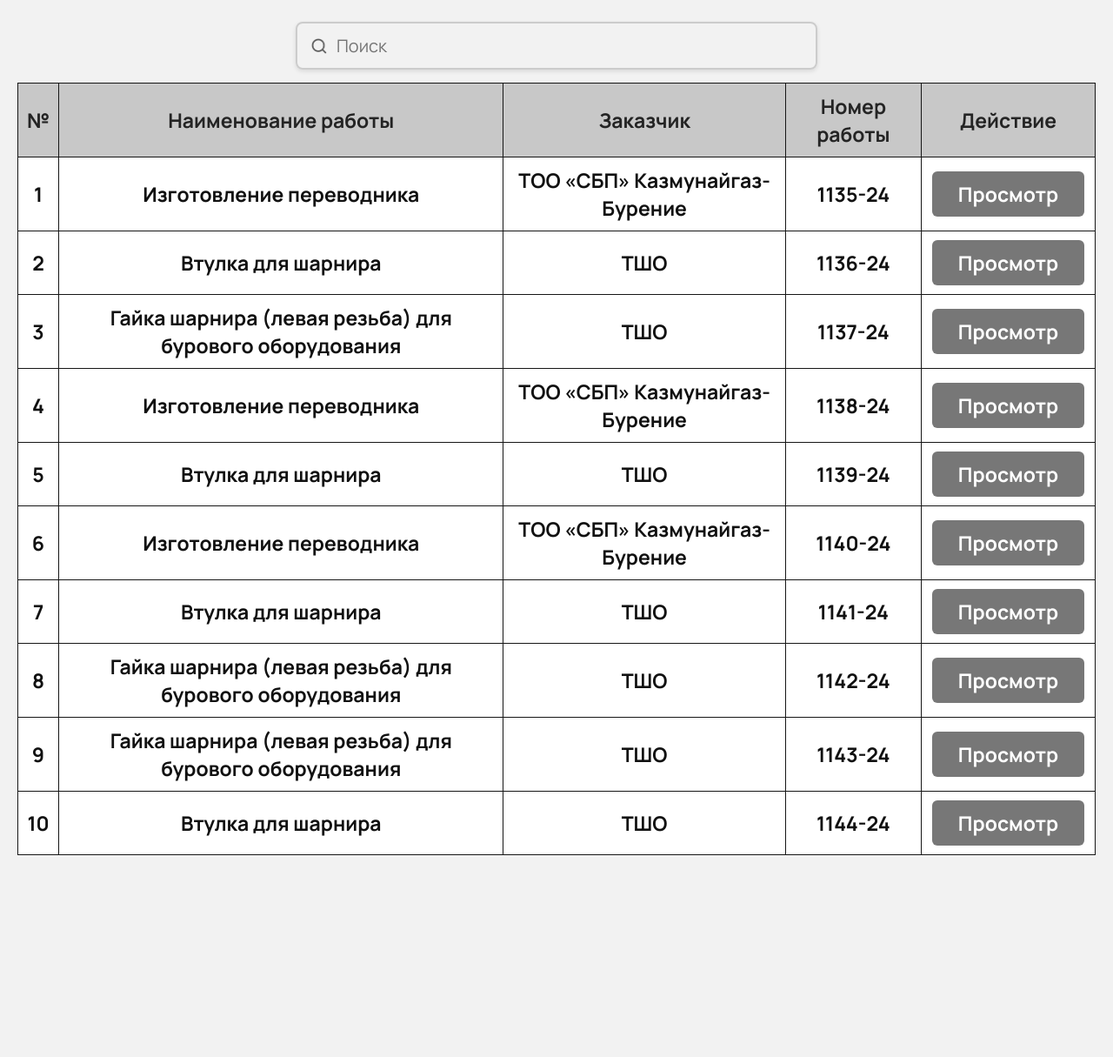
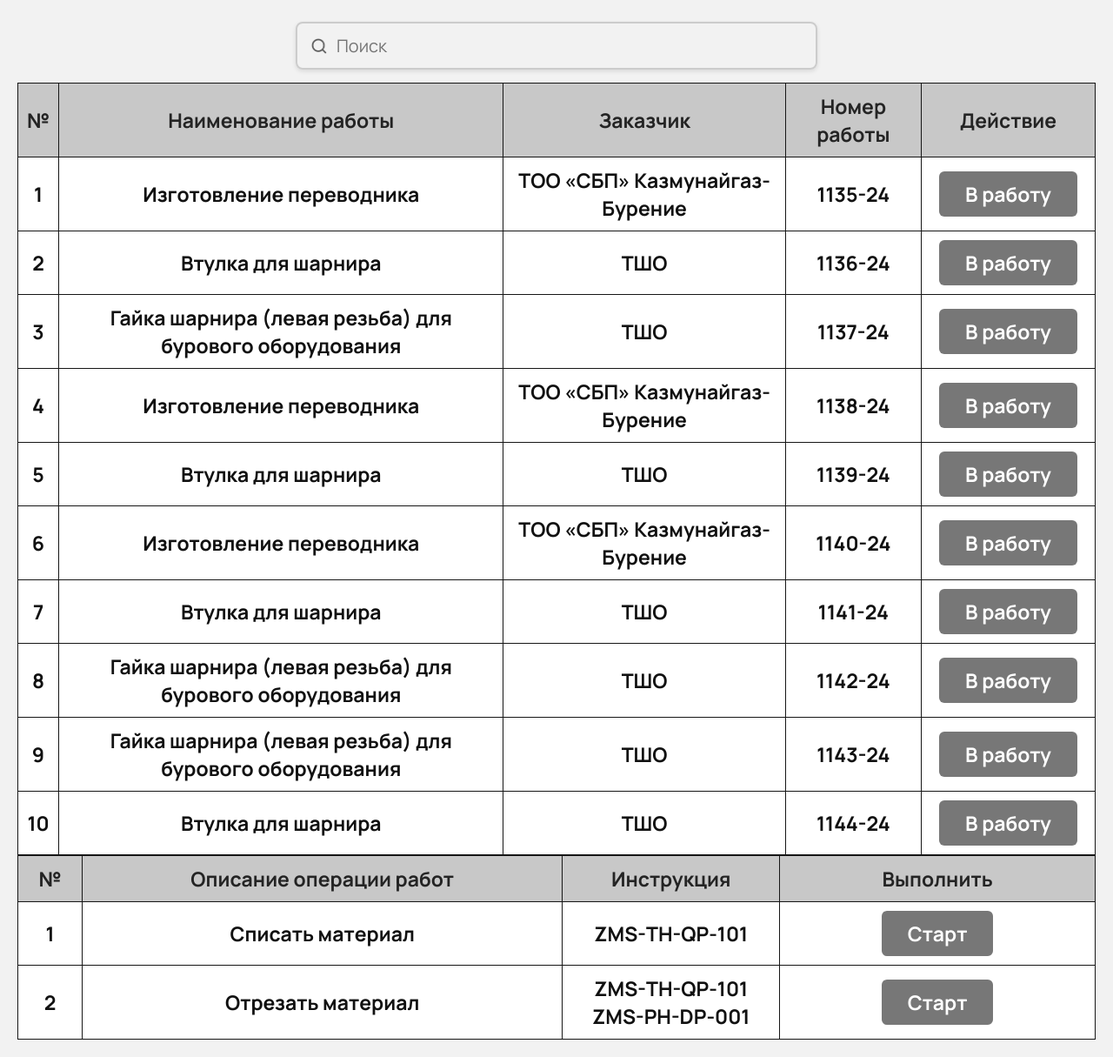
Before and after one commit to Altyn-moon/ZMS-project, a FastAPI app: page /dashboard in a window 1280 px wide. Shown: the part 60-1275 px from the top of the page at 87% size. Run offline with FastAPI, Linux system fonts and the light colour scheme.

Commit message:
продолжение 4

```diff
--- a/app/templates/dashboard.html
+++ b/app/templates/dashboard.html
@@ -271,6 +271,16 @@ th, td {
     width: 20px;  /* добавим для консистентности */
 }
 
+        html, body {
+    margin: 0;
+    padding: 0;
+    font-family: 'Manrope', sans-serif;
+    height: 100%;
+    width: 100%;
+    overflow-x: hidden;
+    background: #f2f2f2;
+}
+
 @media (max-width: 768px) {
     .logout-button {
         font-size: 14px;
@@ -337,7 +347,7 @@ th, td {
     cursor: pointer;
     transition: background-color 0.3s ease, transform 0.2s ease;
     font-size: 28px;
-    font-weight: 600;
+    font-weight: 600px;
     margin-bottom: 20px;
     display: inline-flex;
     align-items: center;
@@ -372,9 +382,12 @@ th, td {
     }
 }
 
-.job-info p {
-    font-size: 20px; /* Увеличьте шрифт, если нужно */
-    margin-top: -10px; /* Поднимет элемент вверх */
+#third-table .work-table {
+    width: 100%;
+    table-layout: fixed;
+    border-collapse: collapse;
+    font-size: 23px;
+    margin: 0 auto;
 }
 
 </style>
@@ -435,7 +448,7 @@ th, td {
                             data-name="{{ item.name }}"
                             data-client="{{ item.client }}"
                             data-jobnum="{{ item.job_num }}"
-                        >Просмотр</button>
+                        >В работу</button>
                     </td>
                 </tr>
                 {% endfor %}
@@ -445,18 +458,11 @@ th, td {
         <!-- вторая таблица -->
         <div class="table-container" id="second-table" style="display: none;">
             <button class="back-btn" onclick="goBack()" style="font-size: 24px; padding: 12px 30px;">
-                <svg xmlns="http://www.w3.org/2000/svg" width="45" height="45" viewBox="0 0 24 24" fill="none" stroke="#c40000" stroke-width="2" stroke-linecap="round" stroke-linejoin="round">
+                <svg xmlns="http://www.w3.org/2000/svg" width="16" height="16" viewBox="0 0 24 24" fill="none" stroke="#c40000" stroke-width="2" stroke-linecap="round" stroke-linejoin="round">
                     <polyline points="15 18 9 12 15 6"></polyline>
                 </svg>
                 Назад
             </button>
-
-            <div class="job-info">
-                <p>Наименование: <span id="job-name"></span></p>
-                <p>Заказчик: <span id="job-client"></span></p>
-                <p>Номер работы: <span id="job-num"></span></p>
-            </div>
-
             <table class="work-table">
                 <tr>
                     <th colspan="2">Рабочая карта</th>
@@ -464,55 +470,77 @@ th, td {
                 <tr>
                     <td>Рабочая карта №1</td>
                     <td>
-                        <button class="btn-start" onclick="showThirdTable(this)">В работу</button>
+                        <button class="btn-start" onclick="showThirdTable()">Начать</button>
                     </td>
                 </tr>
                 <tr>
                     <td>Рабочая карта №2</td>
                     <td>
-                        <button class="btn-start" onclick="showThirdTable(this)">В работу</button>
+                        <button class="btn-start" onclick="showThirdTable()">Начать</button>
                     </td>
                 </tr>
             </table>
         </div>
 
         <!-- третья таблица -->
-<div class="table-container" id="third-table" style="display: none;">
-    <button class="back-btn" onclick="goBackToSecondTable()" style="font-size: 24px; padding: 12px 30px;">
-        <svg xmlns="http://www.w3.org/2000/svg" width="45" height="45" viewBox="0 0 24 24" fill="none" stroke="#c40000" stroke-width="2" stroke-linecap="round" stroke-linejoin="round">
+        <!-- третья таблица -->
+<div class="table-container" id="third-table" style="display: none; position: relative;">
+
+    <button class="back-btn" onclick="goBackToSecond()" style="font-size: 24px; padding: 12px 30px;">
+        <svg xmlns="http://www.w3.org/2000/svg" width="16" height="16" viewBox="0 0 24 24" fill="none" stroke="#c40000" stroke-width="2" stroke-linecap="round" stroke-linejoin="round">
             <polyline points="15 18 9 12 15 6"></polyline>
         </svg>
         Назад
     </button>
 
+    <!-- Чертёж -->
+    <button class="btn-drawing" onclick="window.open('/static/pdfs/6893.00.000.pdf', '_blank')" style="
+    font-size: 24px;
+    padding: 12px 30px;
+    background-color: #D5C6CA;
+    color: #434343;
+    border: 2px solid #787A77;
+    border-radius: 10px;
+    cursor: pointer;
+    position: absolute;
+    top: 15px;
+    right: 50px;
+">Чертёж</button>
+
+    <!-- таблица здесь -->
     <table class="work-table">
+        <!-- содержимое таблицы -->
+    </table>
+
+</div>
+            <table class="work-table">
+                <colgroup>
+                    <col style="width: 20px;">     <!-- № -->
+                    <col style="width: 350px;">    <!-- Описание -->
+                    <col style="width: 120px;">    <!-- Инструкция -->
+                    <col style="width: 230px;">    <!-- Выполнить -->
+                </colgroup>
                 <tr>
                     <th>№</th>
-            <th>Описание работы</th>
-            <th>Инструкция</th> <!-- Новый столбец -->
-            <th>Действие</th>
+                    <th>Описание операции работ</th>
+                    <th>Инструкция</th>
+                    <th>Выполнить</th>
                 </tr>
                 <tr>
                     <td>1</td>
                     <td>Списать материал</td>
-            <td>ZMS-TH-QP-101</td> <!-- Инструкция 1 -->
-            <td>
-                <button class="btn-start">Начать</button>
-            </td>
+                    <td>ZMS-TH-QP-101</td>
+                    <td><button class="btn-start">Старт</button></td>
                 </tr>
                 <tr>
                     <td>2</td>
                     <td>Отрезать материал</td>
-            <td>ZMS-TH-QP-101 <br> ZMS-PH-DP-001</td> <!-- Инструкция 2 -->
-            <td>
-                <button class="btn-start">Начать</button>
-            </td>
+                    <td>ZMS-TH-QP-101<br>ZMS-PH-DP-001</td>
+                    <td><button class="btn-start">Старт</button></td>
                 </tr>
             </table>
+    </main>
 
-</div>
-
-        <!-- СКРИПТЫ -->
     <script>
         function showSecondTable(button) {
             document.getElementById('first-table').style.display = 'none';
@@ -527,6 +555,7 @@ th, td {
             const clientElem = document.getElementById('job-client');
             const jobNumElem = document.getElementById('job-num');
 
+            // Добавить вывод данных в элементы второй таблицы
             if (nameElem && clientElem && jobNumElem) {
                 nameElem.textContent = name;
                 clientElem.textContent = client;
@@ -536,24 +565,20 @@ th, td {
 
         function goBack() {
             document.getElementById('second-table').classList.remove('show');
+            document.getElementById('first-table').style.display = 'block';
             document.getElementById('second-table').style.display = 'none';
-                document.getElementById('first-table').style.display = 'block';
         }
 
-            function showThirdTable(button) {
+        function showThirdTable() {
             document.getElementById('second-table').style.display = 'none';
-                document.getElementById('second-table').classList.remove('show');
             document.getElementById('third-table').style.display = 'block';
-                document.getElementById('third-table').classList.add('show');
         }
 
-            function goBackToSecondTable() {
+        function goBackToSecond() {
             document.getElementById('third-table').style.display = 'none';
-                document.getElementById('third-table').classList.remove('show');
             document.getElementById('second-table').style.display = 'block';
-                document.getElementById('second-table').classList.add('show');
         }
+
 </script>
-    </main>
         </body>
         </html>
```
Also changed, not shown: 1 other file. Lines whose indentation alone changed are shown as unchanged.
